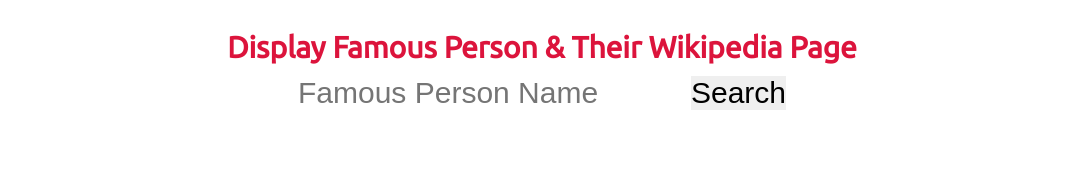
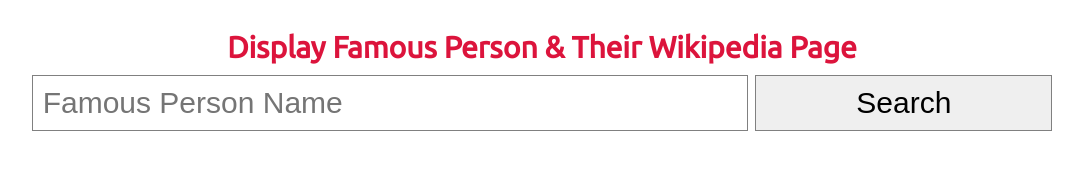
Before and after one commit to planbmanjb/firstcapstone, a plain HTML site: page index.html in a window 1280 px wide. Shown: the whole page, without its empty margins (98-1181 px from the left). Drawn offline with nearby package versions, Linux system fonts and the light colour scheme.

Commit message:
version 10-09-2017B

```diff
--- a/main.css
+++ b/main.css
@@ -44,7 +44,23 @@
 }
 
 .inputdata-section {
-    width: 100% margin-bottom 5px;
+    width: 100%;
+    margin-bottom 5px;
+}
+
+input {
+    width: 70%;
+    display: inline-block;
+    border: 1px solid grey;
+    padding: 10px;
+    margin-bottom: 10px;
+}
+
+button {
+    width: 29%;
+    display: inline-block;
+    border: 1px solid grey;
+    padding: 10px;
 }
 
 .js-search-form {
```
Also changed, not shown: first-capstone-with-data.jpg (added), first-capstone-with-no-data.jpg (added), landing-page-no-data.jpg (added), landing-page-with-data.jpg (added).
